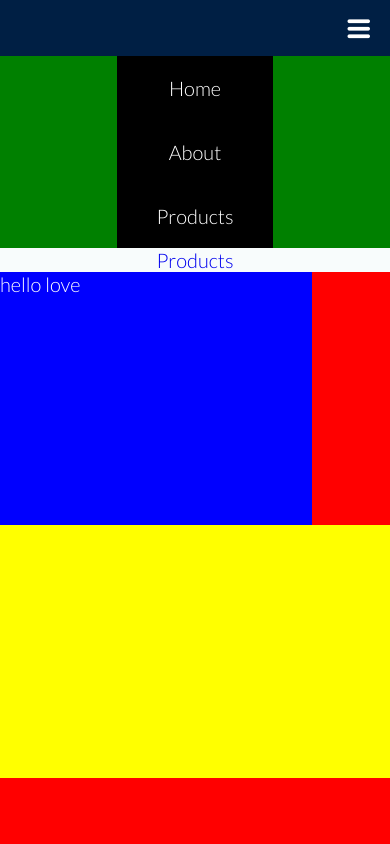
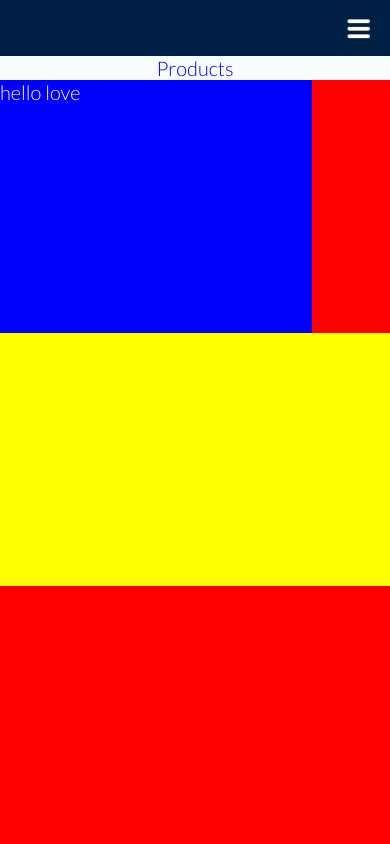
Before and after one commit to JibrilOs/mobile, a plain HTML site: page index.html in a window 390 px wide. Shown: the top 844 px of the page. Drawn offline with nearby package versions, Linux system fonts and the light colour scheme; files whose address does not match are found by name.

Commit message:
javascript
javascript

```diff
--- a/css/main.css
+++ b/css/main.css
@@ -23,7 +23,7 @@ nav {
 	background: #00316b;
 }
 
-.navbar {
+ul {
 	width: 80%;
 	margin: 0 auto;
 	background: green;
@@ -31,7 +31,7 @@ nav {
 
 }
 
-.navbar li {
+ul li {
 	list-style: none;
 	display: inline-block;
 	padding: 20px;
@@ -39,11 +39,11 @@ nav {
 	width: 29.8%;
 }
 
-.navbar li:hover {
+ul li:hover {
 	background-image: linear-gradient(red, blue)
 }
 
-.navbar li a {
+ul li a {
 	color: white;
 	text-decoration: none;
 	display: block;
@@ -65,6 +65,7 @@ p a {
 	box-sizing: border-box;
 	display: none
 }
+
 
 
 
--- a/css/queries.css
+++ b/css/queries.css
@@ -3,6 +3,7 @@
 	.box1 {
 		width: 80%
 	}
+
 }
 
 
@@ -26,15 +27,22 @@
 		display: block;
 	}
 
-	.navbar {
-		width:100%;
+	ul {
+		width: 100%;
+		display: none;
 
 	}
 
-	.navbar li {
+	ul li {
 		display: block;
 		margin: 0 auto;
 
 
 	}
+
+	.active {
+		display: block;
+	}
+
+
 }
--- a/index.html
+++ b/index.html
@@ -17,9 +17,9 @@
 <body>
 	<nav>
 		<div class="toggle">
-			<a href="https://www.youtube.com/watch?v=TXU591OYOHA&list=PLui6Eyny-UzwxbWCWDbTzEwsZnnROBTIL"><i class="ion-navicon-round icon"></i></a>
+			<i class="ion-navicon-round icon menu"></i>
 		</div>
-		<ul class="navbar">
+		<ul>
 			<li><a href="#">Home</a></li>
 			<li><a href="#"> About </a></li>
 			<li><a href="#">Products</a></li>
@@ -43,7 +43,15 @@
 		</div>
 	</main>
 
+	<script src="https://code.jquery.com/jquery-3.4.1.js"></script>
+	<script type="text/javascript">
+		$(document).ready(function() {
+			$('.menu').click(function() {
+				$('ul').toggleClass('active');
+			})
+		})
 
+	</script>
 </body>
 
 </html>
```
